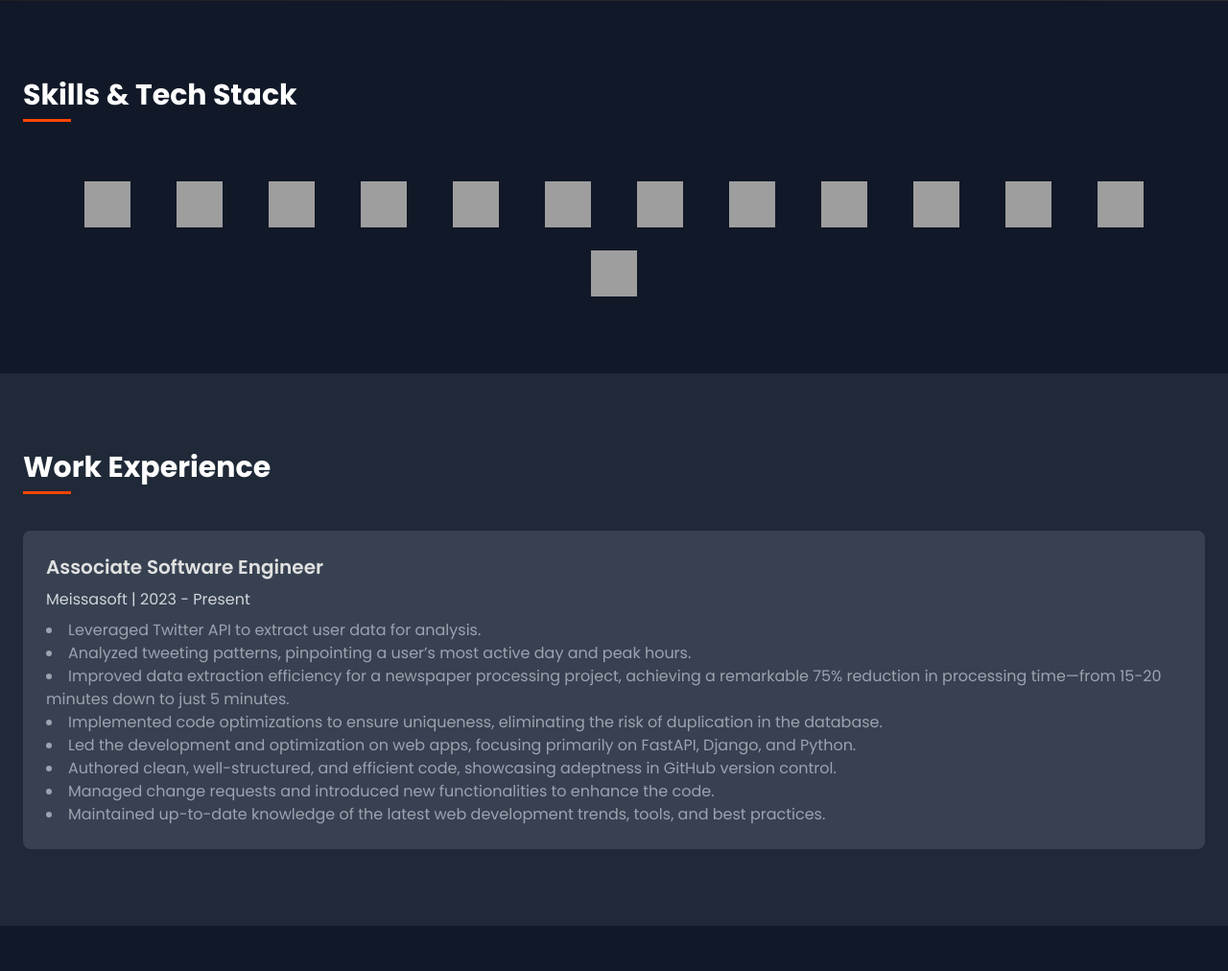
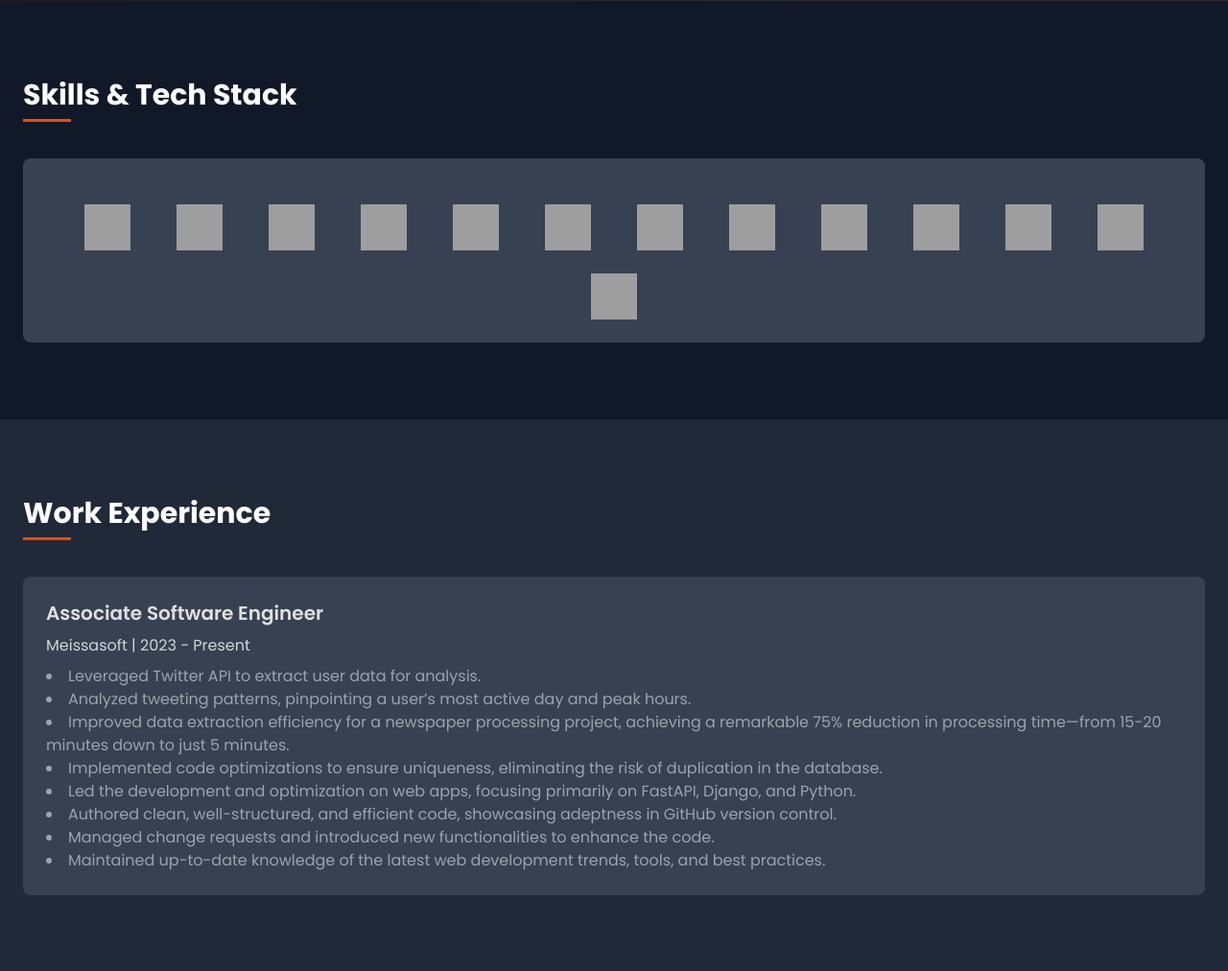
Before and after one commit to SulemanAwais/portfolio, a Django app: page / in a window 1280 px wide. Shown: the part 619-1631 px from the top of the page at 96% size. Run offline with Django 4.2, Linux system fonts and the light colour scheme; some libraries are stand-ins or nearby versions; grey boxes are pictures that could not be loaded.

Commit message:
Update home.html

```diff
--- a/basic_project/basic_app/templates/home.html
+++ b/basic_project/basic_app/templates/home.html
@@ -137,7 +137,7 @@
         <section id="skills" class="py-20">
             <div class="container mx-auto px-4">
                 <h2 class="text-3xl font-bold text-center mb-12 section-heading text-white">Skills & Tech Stack</h2>
-                <div class="tech-stack animate__animated animate__fadeIn">
+                <div class=" bg-gray-700 p-6 rounded-lg tech-stack animate__animated animate__fadeIn">
                     <ul class="tech-list flex flex-wrap justify-center">
                         <li class="tech-item mt-4 mx-4" data-tech="Python" style="--bg-color: #3776AB;">
                             <img src="https://img.icons8.com/color/48/000000/python--v1.png" alt="Python"/>
```
